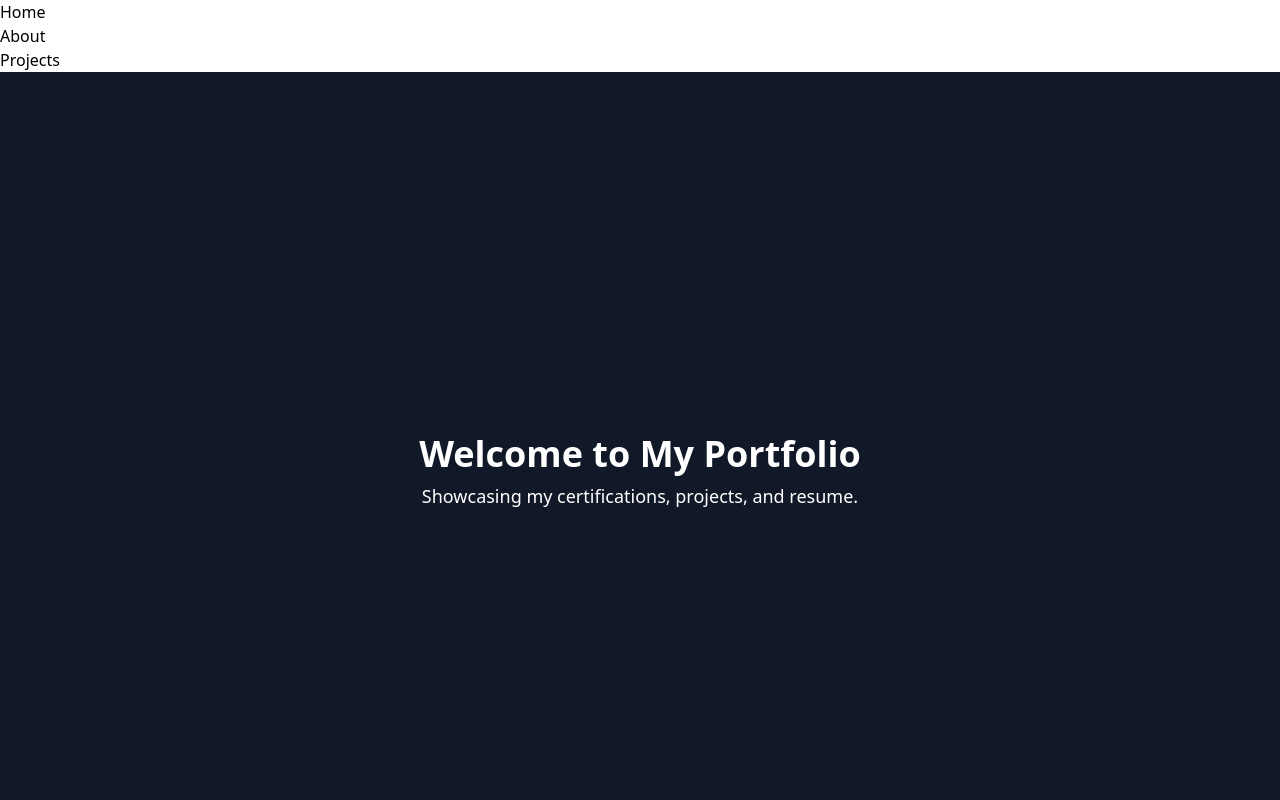
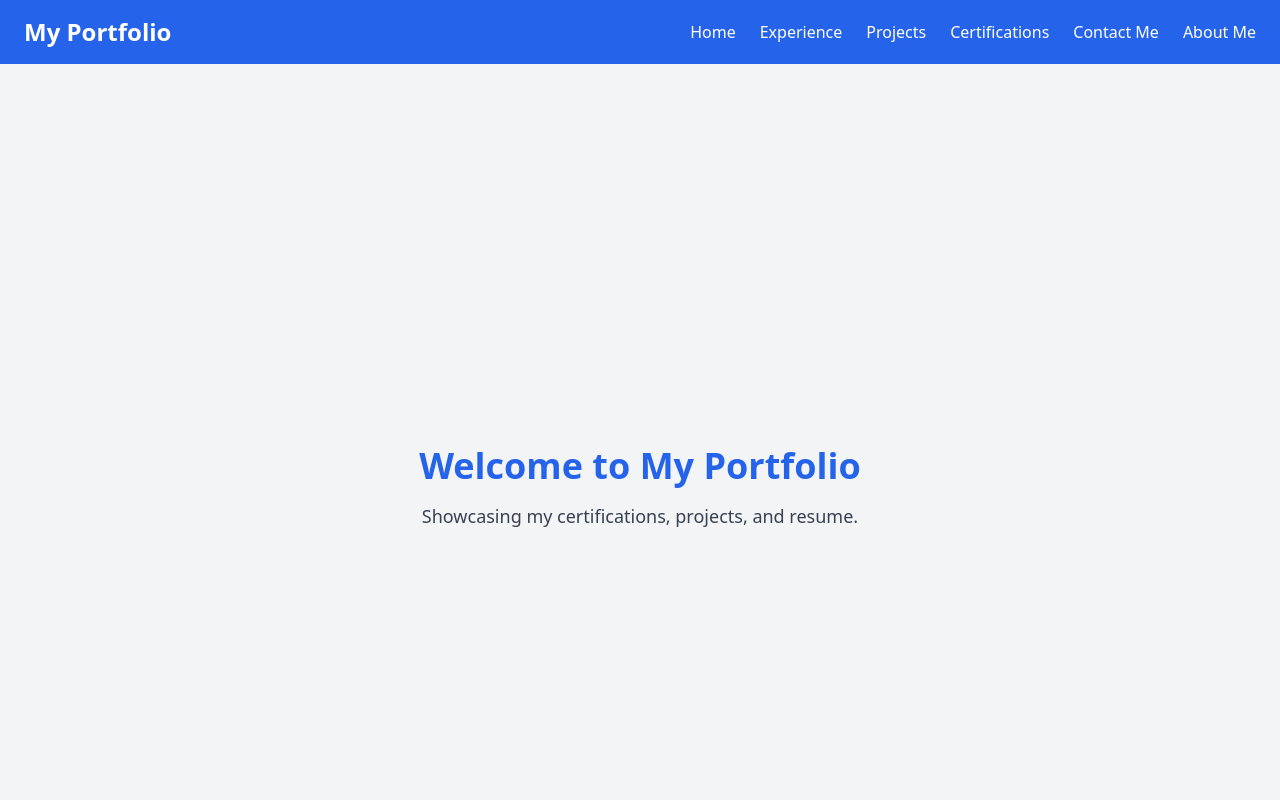
Before and after one commit to vipulanand2002/MyPortfolio, a Next.js app in the folder my-portfolio-website/: page / in a window 1280 px wide. Shown: the top 800 px of the page. Built offline with nearby package versions, Linux system fonts and the light colour scheme.

Commit message:
Added Navbar component to the top of screen

```diff
--- /dev/null
+++ b/my-portfolio-website/app/components/Navbar.js
@@ -0,0 +1,43 @@
+import Link from "next/link";
+
+export default function Navbar() {
+  return (
+    <nav className="bg-blue-600 text-white py-4">
+      <div className="container mx-auto flex justify-between items-center px-6">
+        <h1 className="text-2xl font-bold">My Portfolio</h1>
+        <ul className="flex space-x-6">
+          <li>
+            <Link href="/" className="hover:text-gray-200">
+              Home
+            </Link>
+          </li>
+          <li>
+            <Link href="/experience" className="hover:text-gray-200">
+              Experience
+            </Link>
+          </li>
+          <li>
+            <Link href="/projects" className="hover:text-gray-200">
+              Projects
+            </Link>
+          </li>
+          <li>
+            <Link href="/certifications" className="hover:text-gray-200">
+              Certifications
+            </Link>
+          </li>
+          <li>
+            <Link href="/aboutMe" className="hover:text-gray-200">
+              Contact Me
+            </Link>
+          </li>
+          <li>
+            <Link href="/contactMe" className="hover:text-gray-200">
+              About Me
+            </Link>
+          </li>
+        </ul>
+      </div>
+    </nav>
+  );
+}
--- a/my-portfolio-website/app/layout.js
+++ b/my-portfolio-website/app/layout.js
@@ -1,25 +1,15 @@
-export const metadata = {
-  title: 'My Portfolio',
-  description: 'Showcasing my certifications, projects, and resume.',
-};
-
 import "./globals.css";
+import Navbar from "./components/Navbar";
 
 export default function RootLayout({ children }) {
   return (
     <html lang="en">
-      <body>
-        <header>
-          <nav>
-            <ul>
-              <li><a href="/">Home</a></li>
-              <li><a href="/about">About</a></li>
-              <li><a href="/projects">Projects</a></li>
-            </ul>
-          </nav>
-        </header>
-        <main>{children}</main>
-        <footer>© 2025 My Portfolio</footer>
+      <body className="bg-gray-100 text-gray-900">
+        <Navbar />
+        <main className="container mx-auto p-6">{children}</main>
+        <footer className="bg-gray-800 text-white py-4 text-center mt-10">
+          © 2025 My Portfolio
+        </footer>
       </body>
     </html>
   );
--- a/my-portfolio-website/app/page.js
+++ b/my-portfolio-website/app/page.js
@@ -1,8 +1,10 @@
 export default function HomePage() {
   return (
-    <section className="flex flex-col items-center justify-center h-screen bg-gray-900 text-white">
-      <h1 className="text-4xl font-bold">Welcome to My Portfolio</h1>
-      <p className="mt-2 text-lg">Showcasing my certifications, projects, and resume.</p>
+    <section className="flex flex-col items-center justify-center h-screen">
+      <h1 className="text-4xl font-bold text-blue-600">Welcome to My Portfolio</h1>
+      <p className="mt-4 text-lg text-gray-700">
+        Showcasing my certifications, projects, and resume.
+      </p>
     </section>
   );
 }
```
